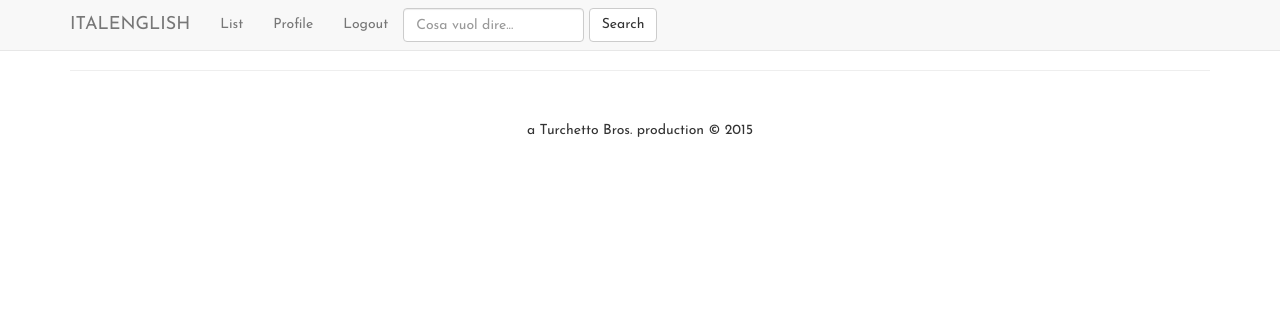
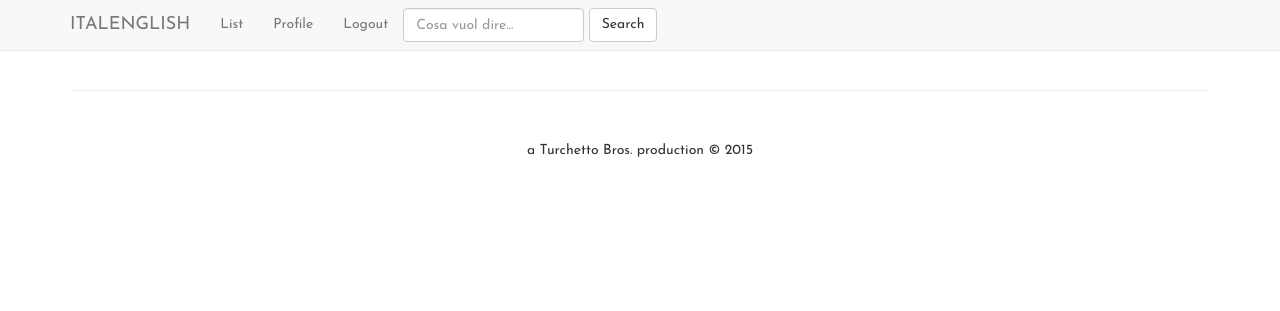
Before and after one commit to kardorik/translate, a Django app: page /translate/show_list in a window 1280 px wide. Shown: the top 311 px of the page. Run offline with Django 3.2, Linux system fonts and the light colour scheme; data that the repository does not hold is empty; some libraries are stand-ins or nearby versions.

Commit message:
Fix: body padding-top set to 70px

```diff
--- a/wordapp_3/static/wordapp_3/css/style.css
+++ b/wordapp_3/static/wordapp_3/css/style.css
@@ -38,7 +38,7 @@ body {
 }
 
 .body-content {
-    padding-top: 50px;
+    padding-top: 70px;
 }
 
 .word {
```
